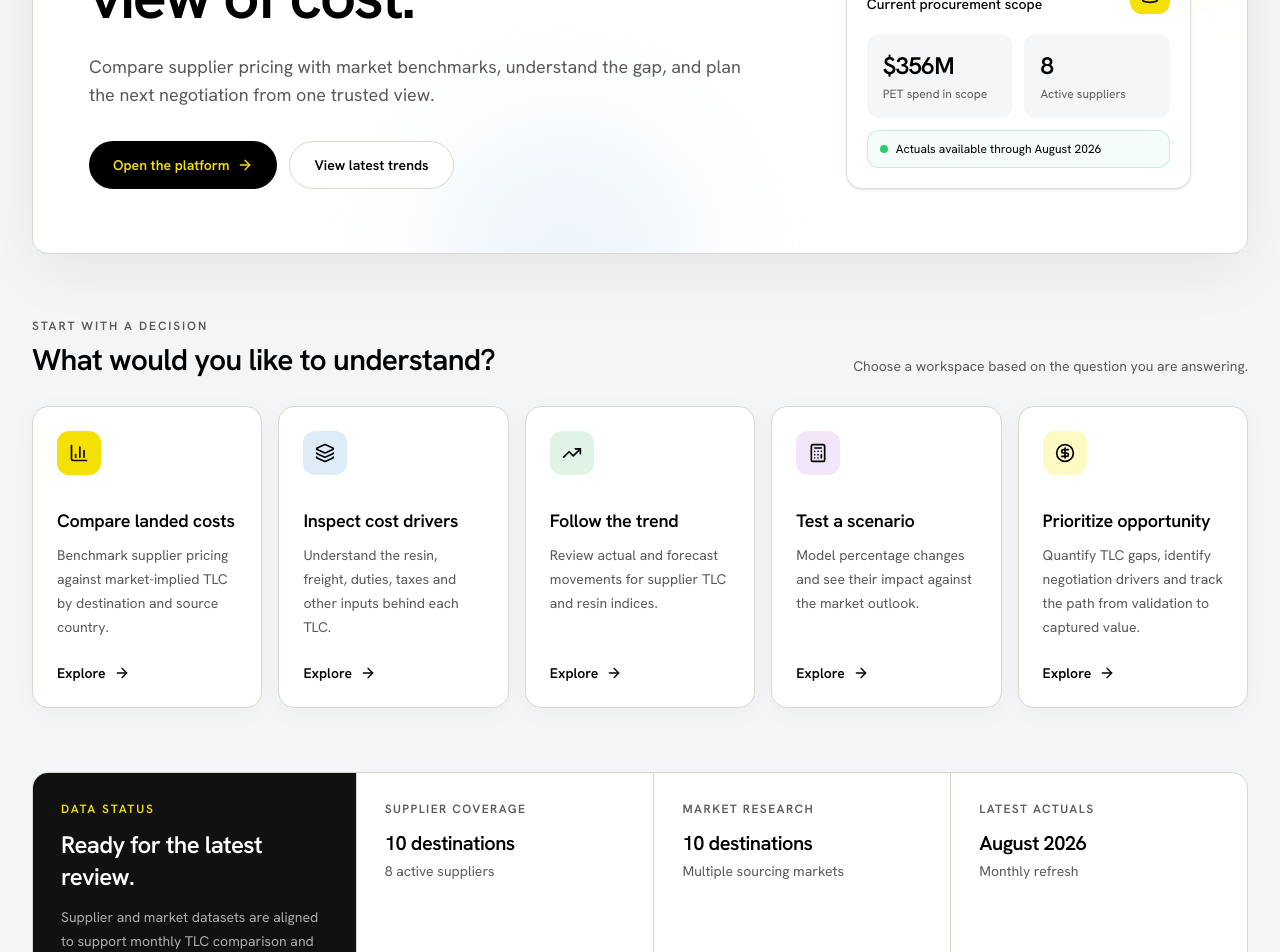
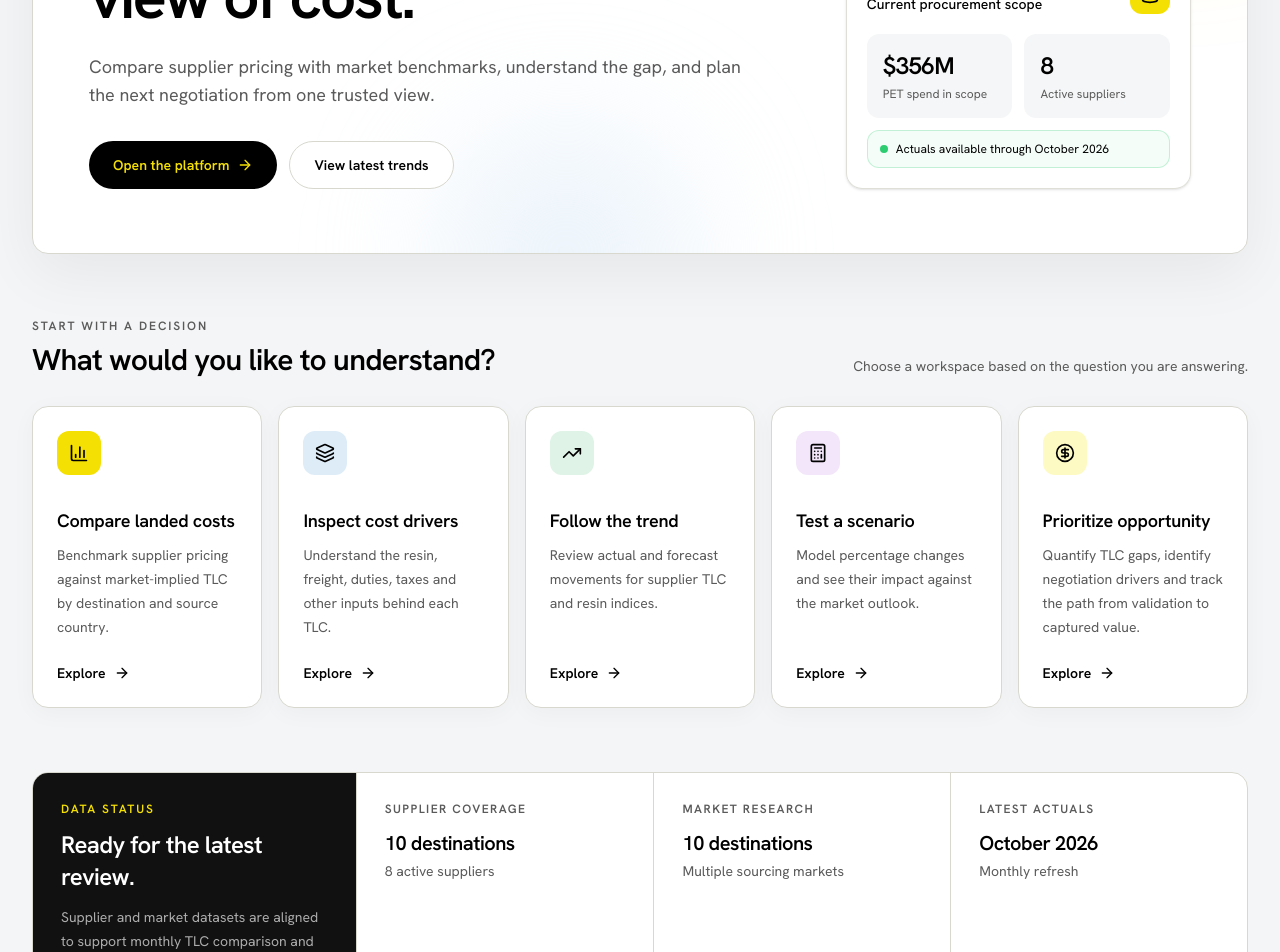
Before and after one commit to Naren2ds/PET_Resin_Cost, a React (Vite) app in the folder apps/frontend/: page / in a window 1280 px wide. Shown: the part 440-1392 px from the top of the page. Built offline with nearby package versions, Linux system fonts and the light colour scheme; no server answers.

Commit message:
Updates in Landing Page and HomePage

```diff
--- a/apps/frontend/src/pages/HomePage.tsx
+++ b/apps/frontend/src/pages/HomePage.tsx
@@ -746,7 +746,7 @@ const HomePage: React.FC<HomePageProps> = ({ data }) => {
                 Data Scope
               </p>
               <p className="mt-1 text-xs leading-relaxed text-foreground">
-                Actuals are till August 2026. Future data are predictions based on Resin Index and Freights.
+                Actuals are available through October 2026. Future data are predictions based on resin index and freight inputs.
               </p>
             </div>
           </div>
--- a/apps/frontend/src/pages/LandingPage.tsx
+++ b/apps/frontend/src/pages/LandingPage.tsx
@@ -44,7 +44,7 @@ const navigationCards = [
 const statusItems = [
   { label: "Supplier coverage", value: "10 destinations", detail: "8 active suppliers" },
   { label: "Market research", value: "10 destinations", detail: "Multiple sourcing markets" },
-  { label: "Latest actuals", value: "August 2026", detail: "Monthly refresh" },
+  { label: "Latest actuals", value: "October 2026", detail: "Monthly refresh" },
 ];
 
 const LandingPage: React.FC = () => {
@@ -103,7 +103,7 @@ const LandingPage: React.FC = () => {
                 </div>
                 <div className="mt-3 flex items-center gap-2 rounded-xl border border-success/25 bg-success/5 px-3 py-2.5 text-xs text-foreground">
                   <span className="h-2 w-2 rounded-full bg-success" />
-                  Actuals available through August 2026
+                  Actuals available through October 2026
                 </div>
               </div>
             </div>
```
Also changed, not shown: 1 other file (tests, documents, lock files or other folders).
